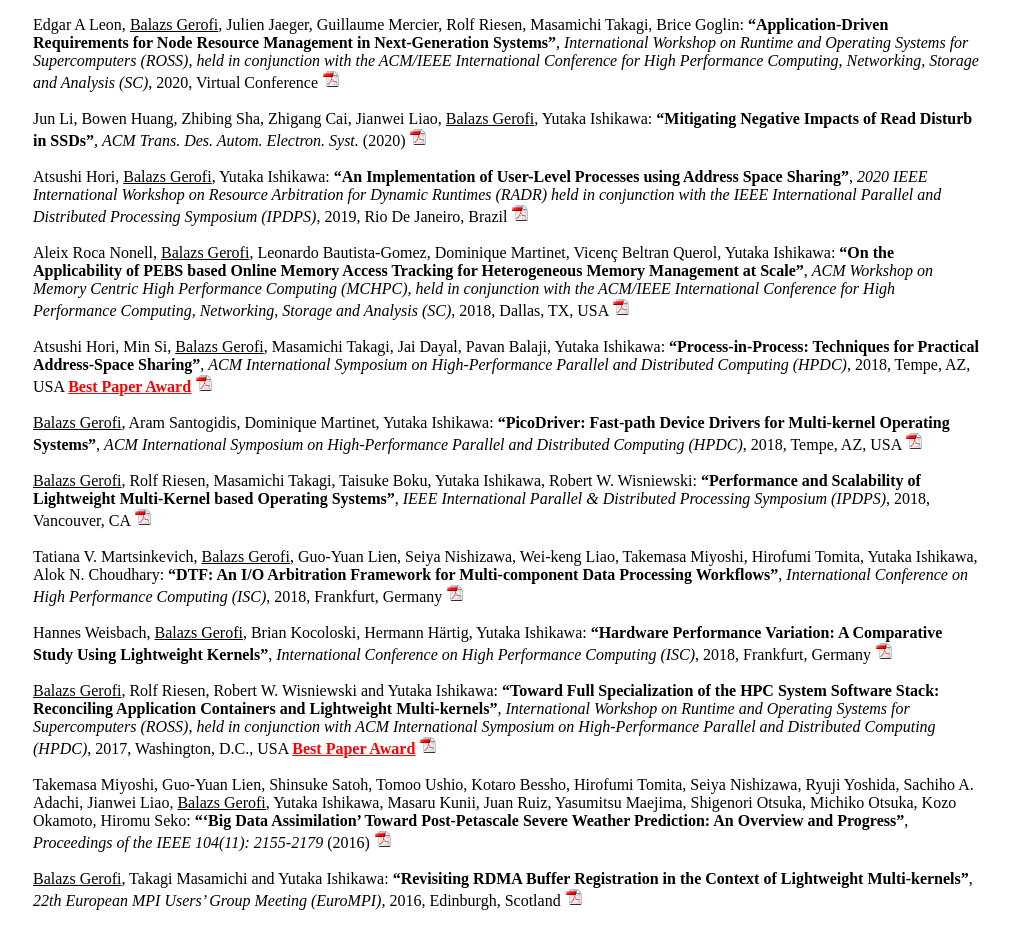
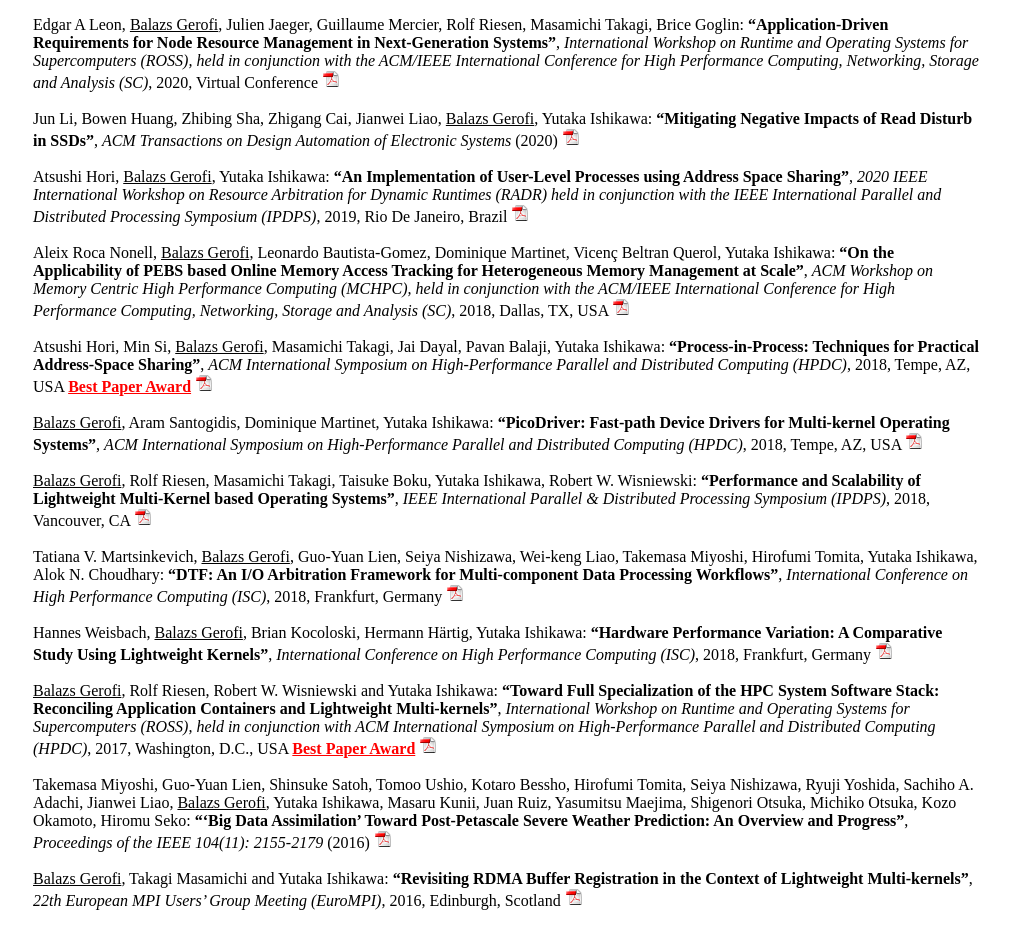
Before and after one commit to bgerofi/bgerofi.github.io, a plain HTML site: page index.html in a window 1280 px wide. Shown: the part 1181-2106 px from the top of the page, without its empty margins (133-1143 px from the left). Drawn offline with Linux system fonts and the light colour scheme.

Commit message:
ACM journal name

```diff
--- a/index.html
+++ b/index.html
@@ -115,7 +115,7 @@ held in conjunction with the ACM/IEEE International Conference for High Performa
 
 Jun Li, Bowen Huang, Zhibing Sha, Zhigang Cai, Jianwei Liao, <u>Balazs Gerofi</u>, Yutaka Ishikawa:
 <b>“Mitigating Negative Impacts of Read Disturb in SSDs”</b>,
-<em>ACM Trans. Des. Autom. Electron. Syst.</em>
+<em>ACM Transactions on Design Automation of Electronic Systems</em>
 (2020)
 <a href="" target="_blank" rel="noopener noreferrer">
 <img border="0" src="pdf.gif"></a>
```
